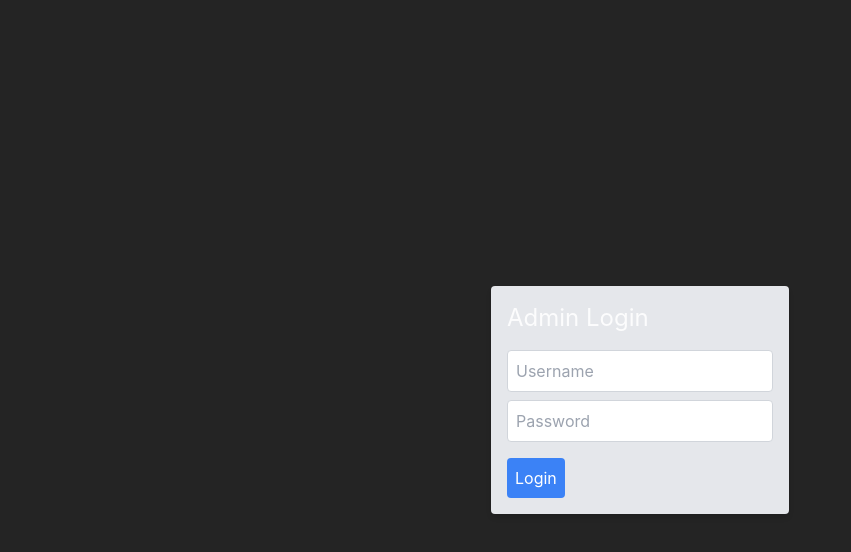
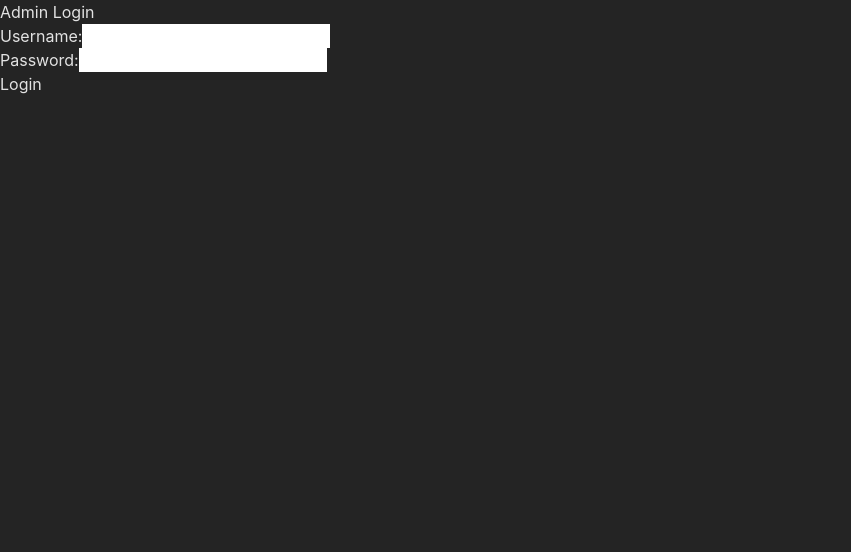
Before and after one commit to RyBhrdwj/flashcards, a React (Vite) app in the folder client/: page /login in a window 1280 px wide. Shown: the top 552 px of the page, without its empty margins (0-851 px from the left). Built offline with nearby package versions, Linux system fonts and the light colour scheme; no server answers.

Commit message:
update all pages, routing and auth finally work

```diff
--- a/client/src/pages/admin.jsx
+++ b/client/src/pages/admin.jsx
@@ -1,11 +1,18 @@
-import React from "react";
+import React, { useContext } from "react";
+import { AuthContext } from "../context/AuthContext";
 
-const AdminPage = () => {
+export default function AdminPage() {
+  const { logout } = useContext(AuthContext);
+
+  const handleLogout = () => {
+    logout();
+    window.location.href = "/login";
+  };
+
   return (
-    <div className="flex items-center justify-center h-screen">
-      <h1 className="text-4xl">Admin Dashboard</h1>
+    <div>
+      <h2>Admin Page</h2>
+      <button onClick={handleLogout}>Logout</button>
     </div>
   );
-};
-
-export default AdminPage;
+}
--- a/client/src/pages/client.jsx
+++ /dev/null
@@ -1,11 +0,0 @@
-import React from "react";
-
-const ClientPage = () => {
-  return (
-    <div className="flex items-center justify-center h-screen">
-      <h1 className="text-4xl">Client Page</h1>
-    </div>
-  );
-};
-
-export default ClientPage;
--- /dev/null
+++ b/client/src/pages/home.jsx
@@ -0,0 +1,9 @@
+import React from "react";
+
+export default function HomePage () {
+  return (
+    <div>
+      <h2>Home Page</h2>
+    </div>
+  );
+}
--- a/client/src/pages/login.jsx
+++ b/client/src/pages/login.jsx
@@ -1,51 +1,63 @@
-import React, { useState } from 'react';
-import { useNavigate } from 'react-router-dom';
+import React, { useState, useContext } from "react";
+import axios from "axios";
+import { useNavigate, Navigate } from "react-router-dom";
+import { AuthContext } from "../context/AuthContext";
+import { BASE_URL } from "../apiConfig";
 
-const Login = ({ setIsAuthenticated }) => {
-  const [username, setUsername] = useState('');
-  const [password, setPassword] = useState('');
+export default function LoginPage() {
+  const [username, setUsername] = useState("");
+  const [password, setPassword] = useState("");
+
+  const { isAuthenticated, login } = useContext(AuthContext);
 
   const navigate = useNavigate();
 
-  const handleLogin = (e) => {
-    e.preventDefault();
+  const handleLogin = async (event) => {
+    event.preventDefault();
 
-    if (username === 'admin' && password === 'admin') {
-      setIsAuthenticated(true);
-      navigate('/admin');
-    } else {
-      alert('Invalid credentials');
+    try {
+      const response = await axios.post(`${BASE_URL}/admin`, {
+        username,
+        password,
+      });
+
+      login(response.data.token);
+
+      navigate("/admin");
+    } catch (error) {
+      console.error("Login failed", error);
     }
   };
 
+  // Redirect to AdminPage if user is already authenticated
+  if (isAuthenticated) {
+    return <Navigate to="/admin" />;
+  }
+
   return (
-    <div className="flex items-center justify-center h-screen">
-      <form onSubmit={handleLogin} className="p-4 bg-gray-200 rounded shadow-md">
-        <h2 className="text-2xl mb-4">Admin Login</h2>
+    <div>
+      <h1>Admin Login</h1>
+      <form onSubmit={handleLogin}>
         <div>
+          <label>Username:</label>
           <input
             type="text"
-            placeholder="Username"
             value={username}
             onChange={(e) => setUsername(e.target.value)}
-            className="mb-2 p-2 border border-gray-300 rounded"
+            required
           />
         </div>
         <div>
+          <label>Password:</label>
           <input
             type="password"
-            placeholder="Password"
             value={password}
             onChange={(e) => setPassword(e.target.value)}
-            className="mb-4 p-2 border border-gray-300 rounded"
+            required
           />
         </div>
-        <button type="submit" className="p-2 bg-blue-500 text-white rounded">
-          Login
-        </button>
+        <button type="submit">Login</button>
       </form>
     </div>
   );
-};
-
-export default Login;
+}
```
